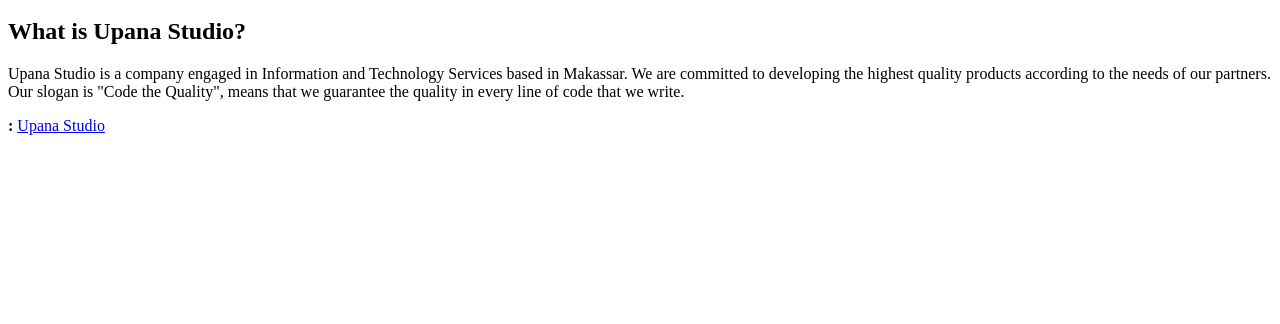
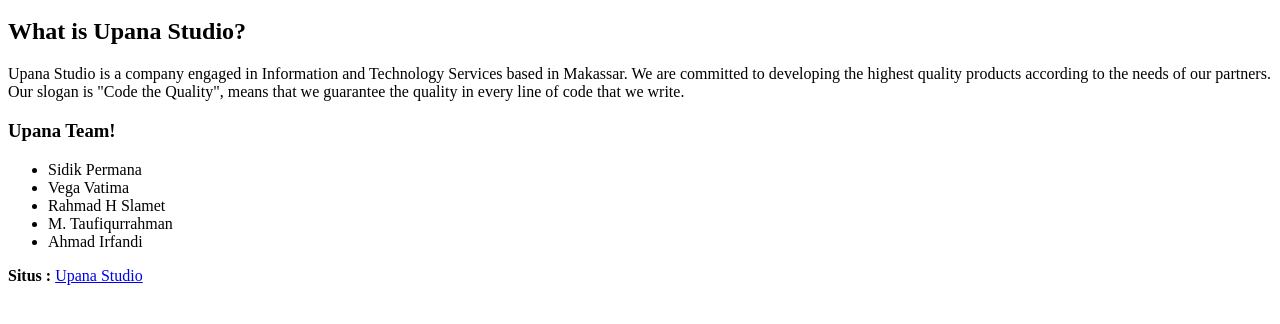
Before and after one commit to arhen/exer1, a plain HTML site: page index.html in a window 1280 px wide. Shown: the part 140-464 px from the top of the page. Drawn offline with Linux system fonts and the light colour scheme.

Commit message:
Add Upana Team info

```diff
--- a/index.html
+++ b/index.html
@@ -18,8 +18,16 @@
         developing the highest quality products according to the needs of our partners. Our slogan is "Code the Quality", means
         that we guarantee the quality in every line of code that we write.</font>
     </p>
+    <h3>Upana Team!</h3>
+    <ul>
+        <li>Sidik Permana</li>
+        <li>Vega Vatima</li>
+        <li>Rahmad H Slamet</li>
+        <li>M. Taufiqurrahman</li>
+        <li>Ahmad Irfandi</li>
+    </ul>
     <P>
-        <font size="3"><b>:</b> <a href="http://upanastudio.com">Upana Studio</font></a>
+        <font size="3"><b>Situs :</b> <a href="http://upanastudio.com">Upana Studio</font></a>
 </BODY>
 
 </HTML>
```
